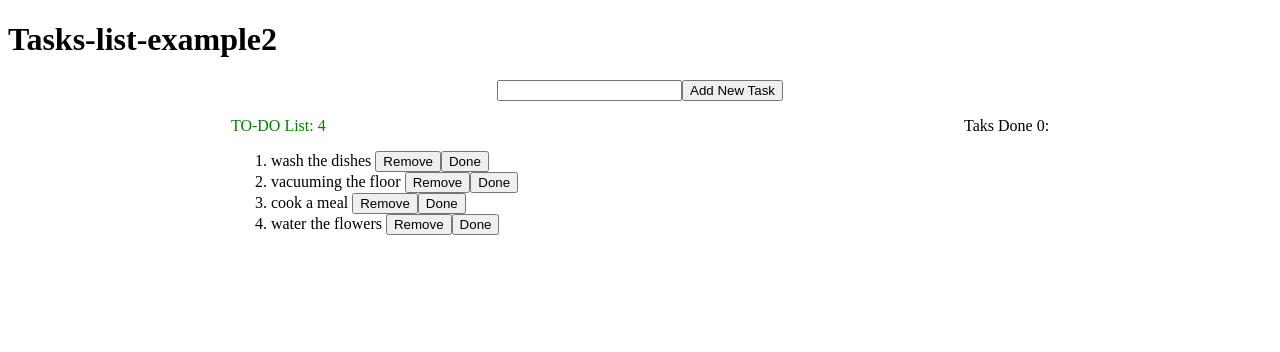
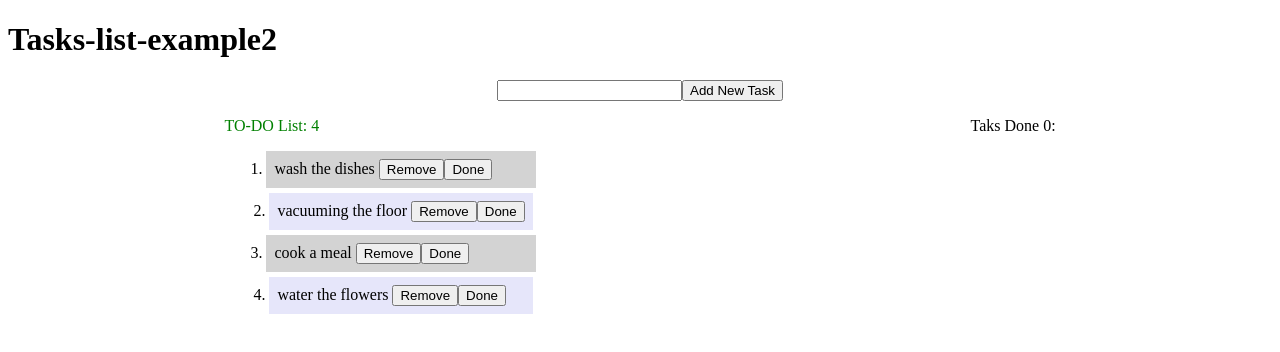
Before and after one commit to oleksy-piotr-angular/tasks-mongo-db-endpoints, an Angular app: page / in a window 1280 px wide. Shown: the top 352 px of the page. Built offline with nearby package versions, Linux system fonts and the light colour scheme.

Commit message:
used [ngStyle] property to control appearance of <li> html-tag tip: [ngStyle];[ngClass] we can use to control the appearance of the elements (tag-html)

```diff
--- a/src/app/todo-task/todo-task.component.css
+++ b/src/app/todo-task/todo-task.component.css
@@ -0,0 +1,13 @@
+li {
+  background: lightgray;
+  margin: 2px;
+  padding: 8px;
+}
+.odd-li {
+  background: lavender;
+  margin: 5px;
+}
+.last-list {
+  background: pink;
+  margin: 5px;
+}
--- a/src/app/todo-task/todo-task.component.html
+++ b/src/app/todo-task/todo-task.component.html
@@ -2,7 +2,14 @@
 <!-- above "ngStyle" property sets color returned [string] from getColor() method  -->
 <ng-container *ngIf="tasksList.length > 0; else noTask">
   <ol>
-    <li *ngFor="let task of tasksList">
+    <li
+      *ngFor="let task of tasksList; let odd = odd"
+      [ngClass]="{ 'odd-li': odd, 'last-list': tasksList.length === 1 }"
+    >
+      <!--1. 'odd' property has been taken and assign to 'odd' variable(boolean) then with special construction of [ngClass] property set condition when 'odd-li' we can add to this html-tag
+        |condition above is the same as "odd-li: odd===true" but shorter|
+      2. we set another class for <li> tag whith condition in [ngClass](special ngClass construction) when tasksList has last element
+        |we can also add method here like in [ngStyle] property|-->
       <!-- we declared 'task' variable in *ngFor directive so we can use it in interpolation and as a paramater in methods -->
       {{ task }}
       <button (click)="remove(task)">Remove</button
```
